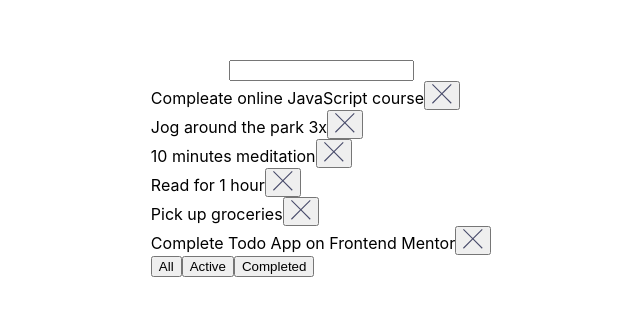
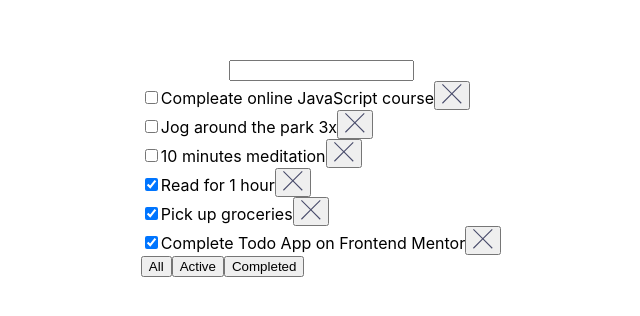
Before and after one commit to GSG-G9/-ow-todo-app-alaasahloub, a Next.js app: page / in a window 1280 px wide. Shown: the part 232-548 px from the top of the page, without its empty margins (319-959 px from the left). Built offline with nearby package versions, Linux system fonts and the light colour scheme.

Commit message:
handle checkbox todo

```diff
--- a/comps/Checkbox.js
+++ b/comps/Checkbox.js
@@ -0,0 +1,28 @@
+import { useContext } from "react";
+import { TodoContext } from "./ContextProvider";
+
+const Checkbox = (props) => {
+  const { todosState, setTodosState } = useContext(TodoContext);
+  const { isChecked, todoId } = props;
+
+  const handleChange = (todoId) => {
+    setTodosState(
+      todosState.map((todo) => {
+        if (todo.id === todoId) {
+          return { ...todo, compleated: !todo.compleated };
+        } else {
+          return todo;
+        }
+      })
+    );
+  };
+  return {
+    ...(isChecked === true ? (
+      <input type="checkbox" checked onChange={() => handleChange(todoId)} />
+    ) : (
+      <input type="checkbox" onChange={() => handleChange(todoId)} />
+    )),
+  };
+};
+
+export default Checkbox;
--- a/comps/TodosList.js
+++ b/comps/TodosList.js
@@ -1,6 +1,7 @@
 import { useContext, useState } from "react";
 import { TodoContext } from "./ContextProvider";
 import DeleteTodo from "./DeleteTodo";
+import Checkbox from "./Checkbox";
 
 const TodosList = (props) => {
   const { filterType } = props;
@@ -17,14 +18,15 @@ const TodosList = (props) => {
     case "Completed":
       result = todosState.filter((todo) => todo.compleated === true);
       break;
-      default:
-        return todosState;
+    default:
+      return todosState;
   }
 
   return (
     <div>
       {result.map((todo) => (
         <div key={todo.id}>
+          <Checkbox isChecked={todo.compleated} todoId={todo.id} />
           {todo.todoName}
           <DeleteTodo todoId={todo.id} />
         </div>
```
Also changed, not shown: comps/CheckAll.js (added, +13 -0 lines).
